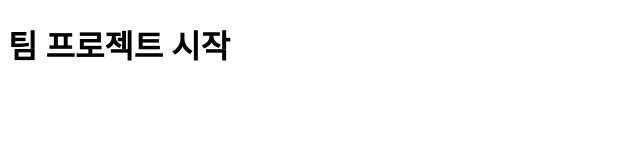
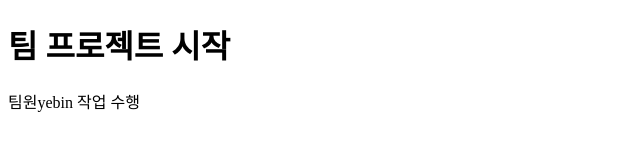
Before and after one commit to yebina1/ezen_team_20260226, a plain HTML site: page index.html in a window 1280 px wide. Shown: the whole page, without its empty margins (0-640 px from the left). Drawn offline with Linux system fonts and the light colour scheme.

Commit message:
팀원yebin 작업 수행

```diff
--- a/index.html
+++ b/index.html
@@ -7,5 +7,6 @@
 </head>
 <body>
     <h1>팀 프로젝트 시작</h1>
+    <p>팀원yebin 작업 수행</p>
 </body>
 </html>
```
